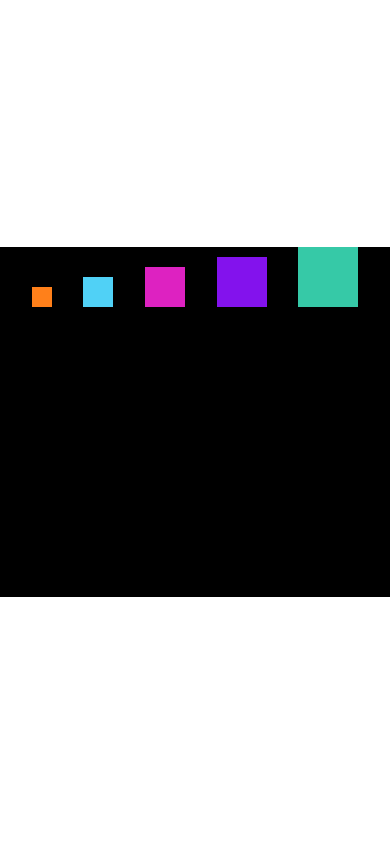
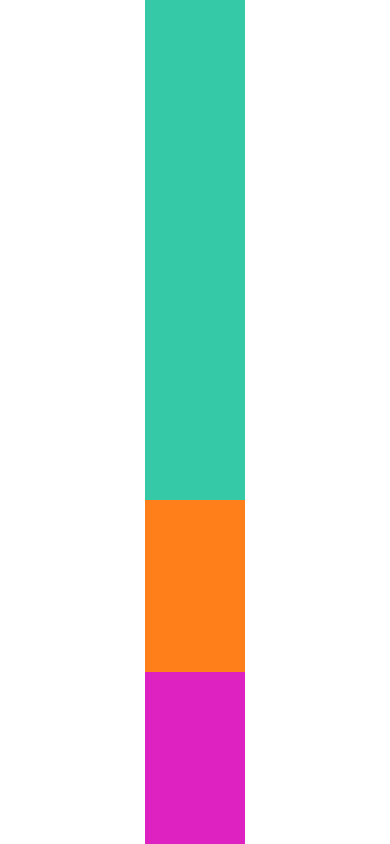
Before and after one commit to ricoroma-coder/react-testes, a React Native app: screen / in a window 390 px wide. Built offline with nearby package versions, Linux system fonts and the light colour scheme.

Commit message:
Flexbox #4

```diff
--- a/src/App.js
+++ b/src/App.js
@@ -40,6 +40,7 @@ import InputName from './componentes/InputName'
 import FlexboxV1 from './componentes/layout/FlexboxV1'
 import FlexboxV2 from './componentes/layout/FlexboxV2'
 import FlexboxV3 from './componentes/layout/FlexboxV3'
+import FlexboxV4 from './componentes/layout/FlexboxV4'
 
 export default () => (
     <SafeAreaView style={style.App}>
@@ -78,8 +79,9 @@ export default () => (
         <ListaProdutosV2 />
         <InputName />
         <FlexboxV1 />
-        <FlexboxV2 />*/}
-        <FlexboxV3 />
+        <FlexboxV2 />
+        <FlexboxV3 />*/}
+        <FlexboxV4 />
     </SafeAreaView>
 )
 
--- a/src/componentes/layout/FlexboxV3.js
+++ b/src/componentes/layout/FlexboxV3.js
@@ -4,7 +4,7 @@ import Quadrado from './Quadrado'
 
 export default props => {
     return (
-        <View style={style.FlexV2}>
+        <View style={style.FlexV3}>
             <Quadrado cor="#ff801a" lado={20} />
             <Quadrado cor="#50d1f6" lado={30} />
             <Quadrado cor="#dd22c1" lado={40} />
@@ -15,7 +15,7 @@ export default props => {
 }
 
 const style = StyleSheet.create({
-    FlexV2: {
+    FlexV3: {
         flexDirection: 'row',
         justifyContent: 'space-evenly',
         alignItems: 'baseline',
--- /dev/null
+++ b/src/componentes/layout/FlexboxV4.js
@@ -0,0 +1,33 @@
+import React from 'react'
+import { View, StyleSheet } from 'react-native'
+import Quadrado from './Quadrado'
+
+export default props => {
+    return (
+        <View style={style.FlexV4}>
+            <View style={style.V0} />
+            <View style={style.V1} />
+            <View style={style.V2} />
+        </View>
+    )
+}
+
+const style = StyleSheet.create({
+    FlexV4: {
+        flex: 1,
+        width: 100,
+        backgroundColor: '#000'
+    },
+    V0: {
+        backgroundColor: '#36c9a7',
+        height: 500
+    },
+    V1: {
+        backgroundColor: '#ff801a',
+        flex: 1
+    },
+    V2: {
+        backgroundColor: '#dd22c1',
+        flex: 1
+    }
+})
```
